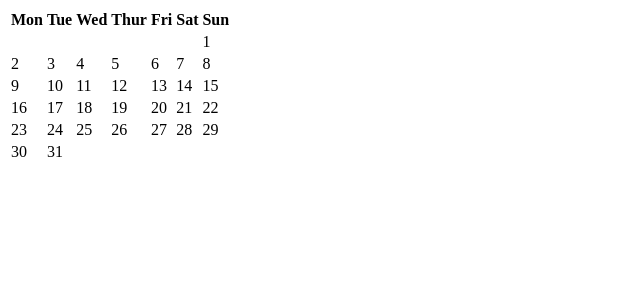
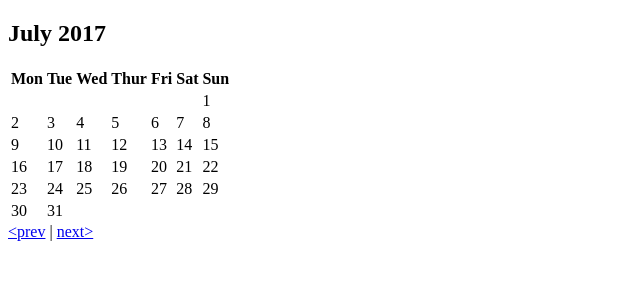
Before and after one commit to keeperofkeys/rota, a Django app: page /calendar/7/2017 in a window 1280 px wide. Shown: the top 300 px of the page, without its empty margins (0-640 px from the left). Run offline with Django 3.2, Linux system fonts and the light colour scheme; the visitor is signed in with stand-in values (Sample User, id 1).

Commit message:
title and navigation on week view

```diff
--- a/cal/views.py
+++ b/cal/views.py
@@ -13,6 +13,8 @@ def cal(request, month, year):
     end = datetime.datetime(year=year+month//12, month=(month%12)+1, day=1) - datetime.timedelta(seconds=1)
     chunks = TimeChunk.objects.filter(start_time__gte=start, end_time__lte=end)
     start_day, no_of_days = calendar.monthrange(year, month)
+    prevmonth = (month - 1, year) if month > 1 else (12, year - 1)
+    nextmonth = (month + 1, year) if month < 12 else (1, year + 1)
 
     cells = [{'cls': 'blank', 'date': 0} for i in range(start_day + 1)]
 
@@ -27,5 +29,10 @@ def cal(request, month, year):
 
     return render(request, 'calendar.html', {
         'chunks': chunks,
-        'cells': cells
+        'cells': cells,
+        'month': month,
+        'year': year,
+        'monthname': start.strftime("%B"),
+        'prev': prevmonth,
+        'next': nextmonth
     })
--- a/rota/urls.py
+++ b/rota/urls.py
@@ -21,5 +21,5 @@ from cal import views
 urlpatterns = [
     url(r'^admin/', admin.site.urls),
     url(r'^login/$', auth_views.LoginView.as_view(template_name='login.html')),
-    url(r'^calendar/(?P<month>\d+)/(?P<year>\d+)', views.cal)
+    url(r'^calendar/(?P<month>\d+)/(?P<year>\d+)', views.cal, name='week')
 ]
--- a/templates/calendar.html
+++ b/templates/calendar.html
@@ -1,6 +1,8 @@
 {% extends "base.html" %}
 
 {% block body %}
+
+<h2>{{ monthname }} {{ year }}</h2>
 
 <table>
     <tr class="head">
@@ -11,19 +13,21 @@
         <th>Fri</th>
         <th>Sat</th>
         <th>Sun</th>
-{% for cell in cells %}
-    {% if forloop.counter0|divisibleby:7 %}
+    {% for cell in cells %}
+        {% if forloop.counter0|divisibleby:7 %}
     </tr>
     <tr class="dates">
-    {% endif %}
+        {% endif %}
         <td class="{{ cell.cls }}">
             {% if cell.date %}
             <span class="date">{{ cell.date }}</span>
             {% endif %}
         </td>
-{% endfor %}
+    {% endfor %}
     </tr>
 
 </table>
 
+<nav><a href="{% url 'week' prev.0 prev.1 %}">&lt;prev</a> | <a href="{% url 'week' next.0 next.1 %}">next&gt;</a></nav>
+
 {% endblock %}
```
